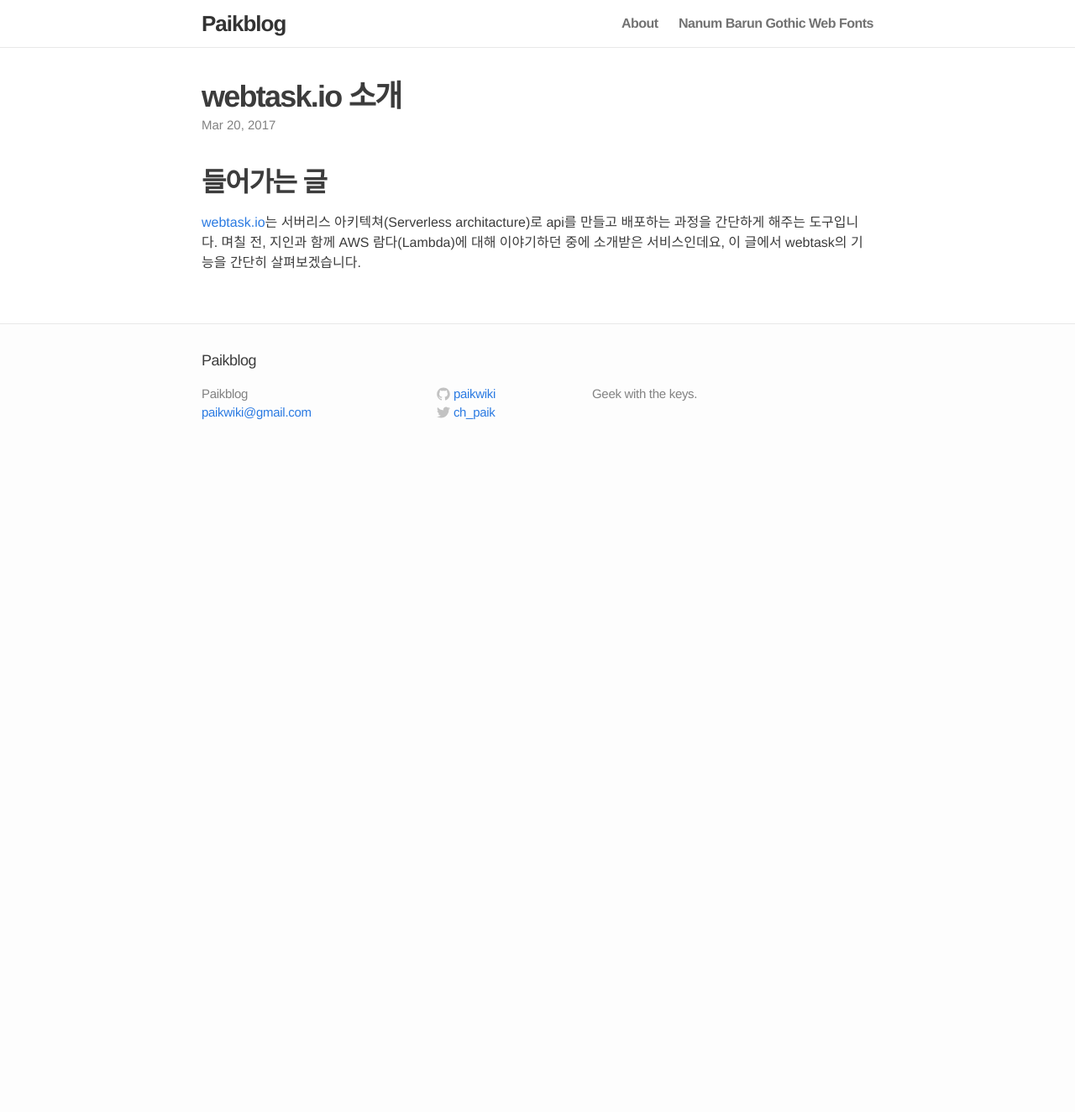
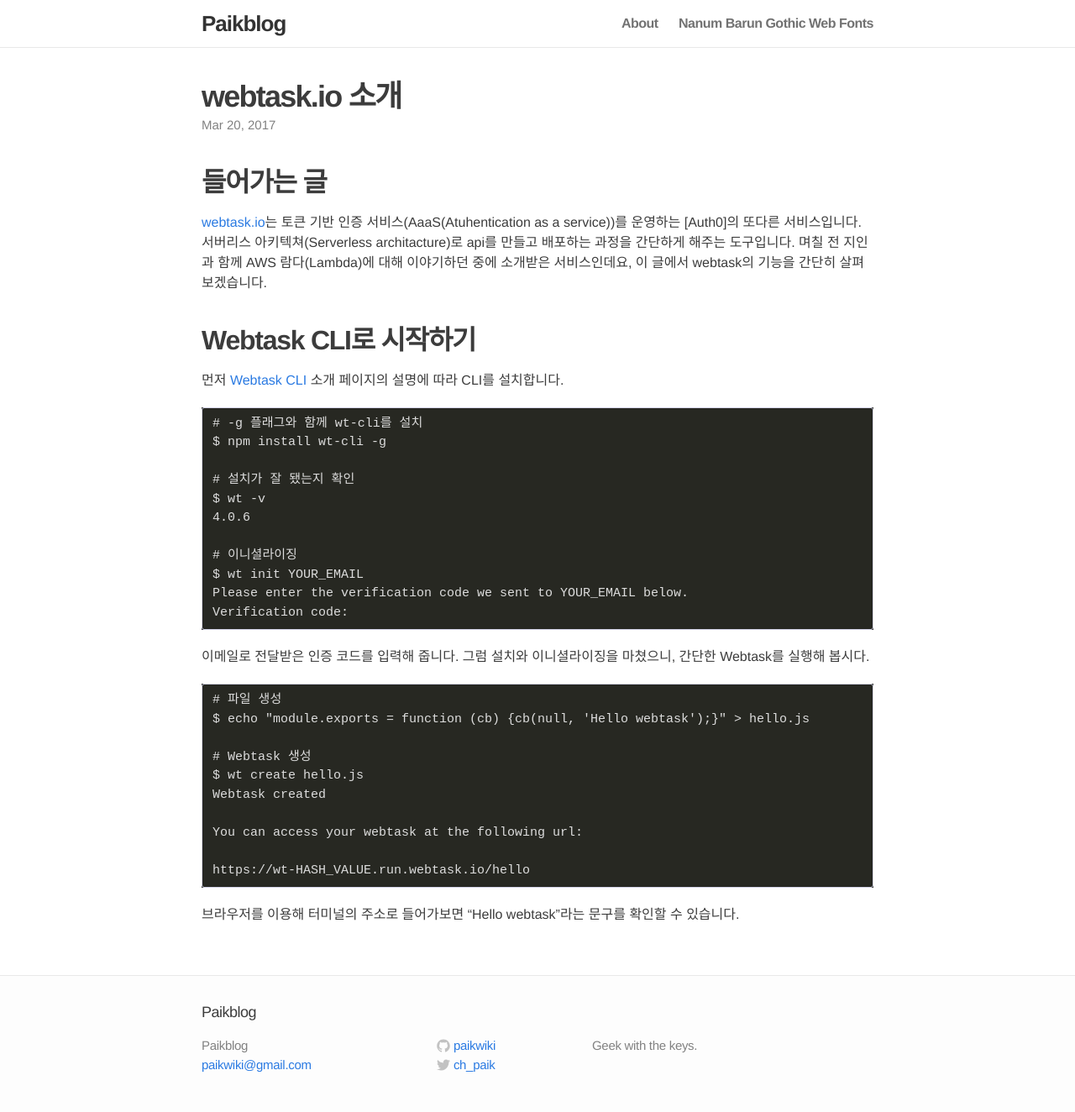
Before and after one commit to paikwiki/paikwiki.github.io, a Jekyll site: the page built from _posts/2017-03-20-webtask-io.md, in a window 1280 px wide. Shown: the whole page at 84% size. Built offline with Jekyll 4.4.1, drawn with Linux system fonts in a browser that asks for light colours; some web fonts are replaced; before the commit the page ends 900 px from its top, so only the background shows below that.

Commit message:
Write post(draft)

````diff
--- a/_posts/2017-03-20-webtask-io.md
+++ b/_posts/2017-03-20-webtask-io.md
@@ -2,7 +2,42 @@
 layout: post
 title: webtask.io 소개
 date:   2017-03-20
+draft: true
 ---
 
 ## 들어가는 글
-[webtask.io](https://webtask.io/)는 서버리스 아키텍쳐(Serverless architacture)로 api를 만들고 배포하는 과정을 간단하게 해주는 도구입니다. 며칠 전, 지인과 함께 AWS 람다(Lambda)에 대해 이야기하던 중에 소개받은 서비스인데요, 이 글에서 webtask의 기능을 간단히 살펴보겠습니다.
+[webtask.io](https://webtask.io/)는 토큰 기반 인증 서비스(AaaS(Atuhentication as a service))를 운영하는 [Auth0]의 또다른 서비스입니다. 서버리스 아키텍쳐(Serverless architacture)로 api를 만들고 배포하는 과정을 간단하게 해주는 도구입니다. 며칠 전 지인과 함께 AWS 람다(Lambda)에 대해 이야기하던 중에 소개받은 서비스인데요, 이 글에서 webtask의 기능을 간단히 살펴보겠습니다.
+
+## Webtask CLI로 시작하기
+먼저 [Webtask CLI](https://webtask.io/cli) 소개 페이지의 설명에 따라 CLI를 설치합니다.
+
+```
+# -g 플래그와 함께 wt-cli를 설치
+$ npm install wt-cli -g
+
+# 설치가 잘 됐는지 확인
+$ wt -v
+4.0.6
+
+# 이니셜라이징
+$ wt init YOUR_EMAIL
+Please enter the verification code we sent to YOUR_EMAIL below.
+Verification code:
+```
+
+이메일로 전달받은 인증 코드를 입력해 줍니다. 그럼 설치와 이니셜라이징을 마쳤으니, 간단한 Webtask를 실행해 봅시다.
+
+```
+# 파일 생성
+$ echo "module.exports = function (cb) {cb(null, 'Hello webtask');}" > hello.js
+
+# Webtask 생성
+$ wt create hello.js
+Webtask created
+
+You can access your webtask at the following url:
+
+https://wt-HASH_VALUE.run.webtask.io/hello
+```
+
+브라우저를 이용해 터미널의 주소로 들어가보면 "Hello webtask"라는 문구를 확인할 수 있습니다.
````
